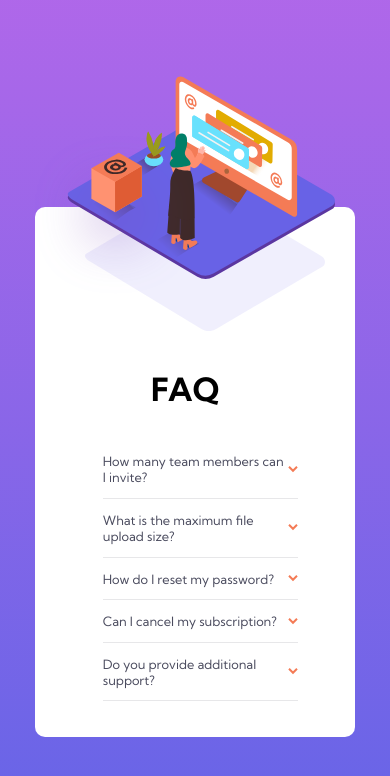
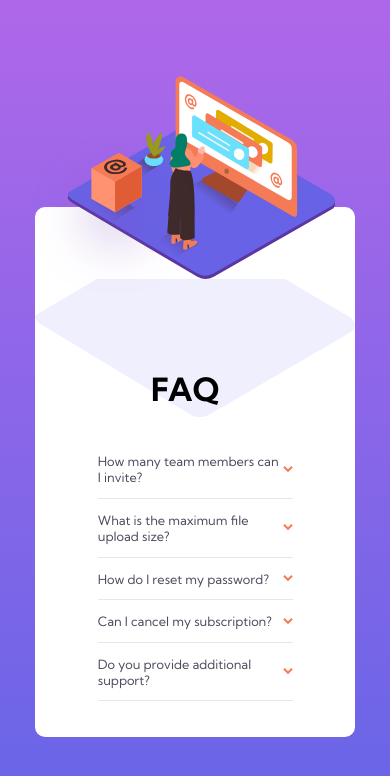
Before and after one commit to foolhardy21/faq-accordion-card, a plain HTML site: page index.html in a window 390 px wide. Drawn offline with Linux system fonts and the light colour scheme.

Commit message:
background-list-format-fixed

```diff
--- a/index.css
+++ b/index.css
@@ -7,13 +7,14 @@
 body {
   margin: 0;
   padding: 0;
-  height: 100vh;
+  min-height: 100vh;
   background-image: linear-gradient(hsl(273, 75%, 66%),hsl(240, 73%, 65%));
   background-repeat: no-repeat;
   display: flex;
   align-items: center;
   justify-content: center;
   font-family: 'Kumbh Sans', sans-serif;
+  user-select: none;
 }
 
 .card {
@@ -25,8 +26,10 @@ body {
   overflow: hidden;
   border-radius: 10px;
   background-image: url('./images/bg-pattern-desktop.svg');
+  background-size: 100%;
   background-repeat: no-repeat;
-  background-position: -700px -400px;
+  /* background-position: -700px -400px; */
+  background-position: bottom -7rem left -25rem;
 }
 .woman {
   width: 300px;
@@ -56,13 +59,14 @@ body {
   cursor: pointer;
 }
 .ques {
-  display: flex;
+   display: flex;
   align-items: center;
   justify-content: space-between;
   width: 50vmin;
 }
 .ans {
   display: none;
+  width: 50vmin;
 }
 
 @media(max-width: 700px) {
@@ -73,7 +77,8 @@ body {
     flex-direction: column;
     overflow: visible;
     background-image: url('./images/bg-pattern-mobile.svg');
-    background-position: 50px 20px;
+    background-size: 100%;
+    background-position: bottom 20rem left 0rem;
   }
   .woman {
     background-image: url('./images/illustration-woman-online-mobile.svg');
@@ -85,6 +90,6 @@ body {
     text-align: center;
   }
   .faqs {
-    padding-left: 30px;
+    margin-left: 20px;
   }
 }
--- a/main.js
+++ b/main.js
@@ -18,7 +18,7 @@ quesDivs.forEach((ques) => {
     const icon = ques.firstElementChild.lastElementChild
     const displayprop = ques.lastElementChild.style.display
     if(!displayprop || displayprop=='none') {
-        ques.parentElement.style.width = '350px'
+        ques.parentElement.style.width = '50vmin'
         ques.firstElementChild.style.fontWeight='bold'
         ques.lastElementChild.style.color = 'hsl(240, 6%, 50%)';
         ques.lastElementChild.style.display = 'block'
```
